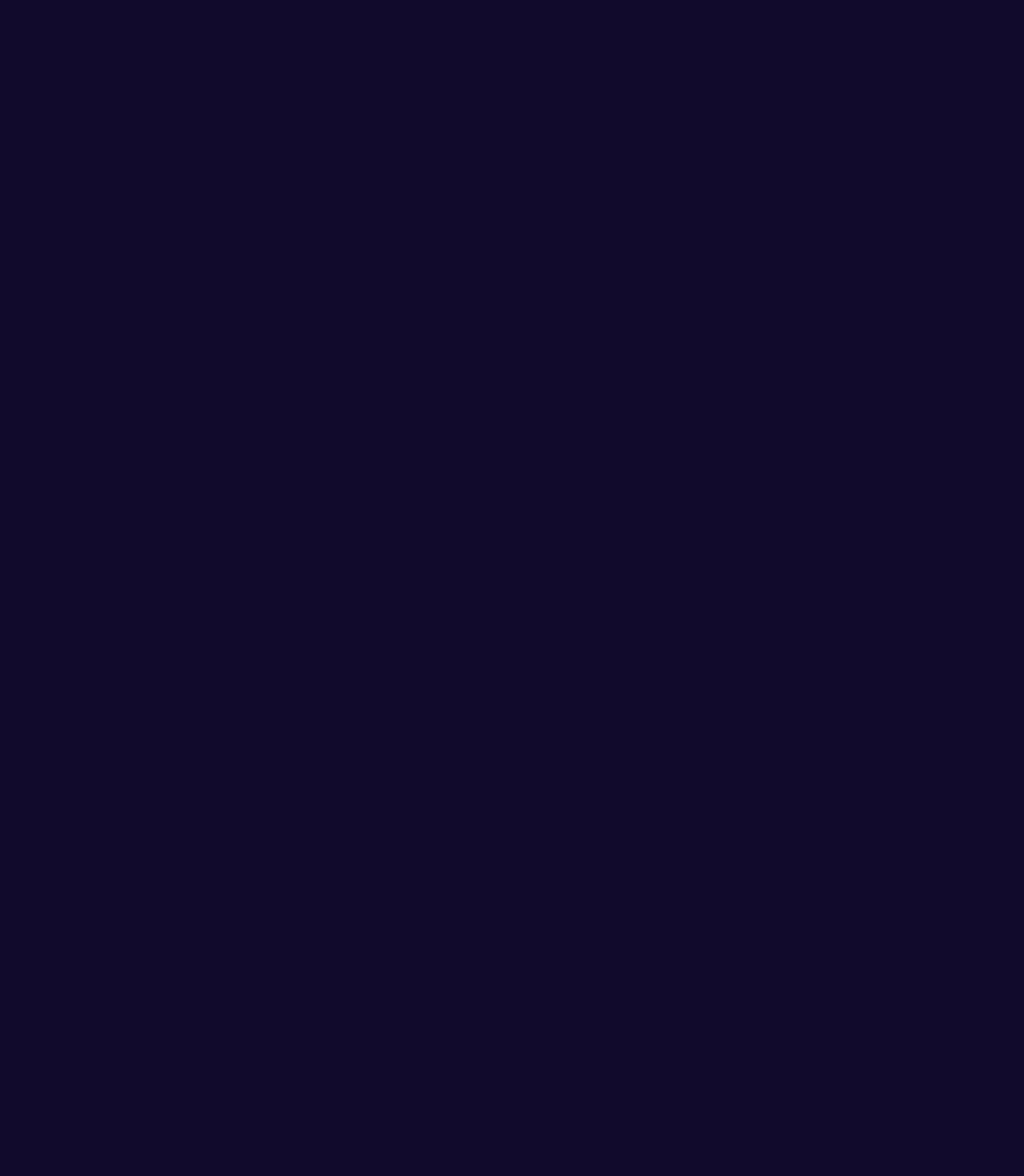
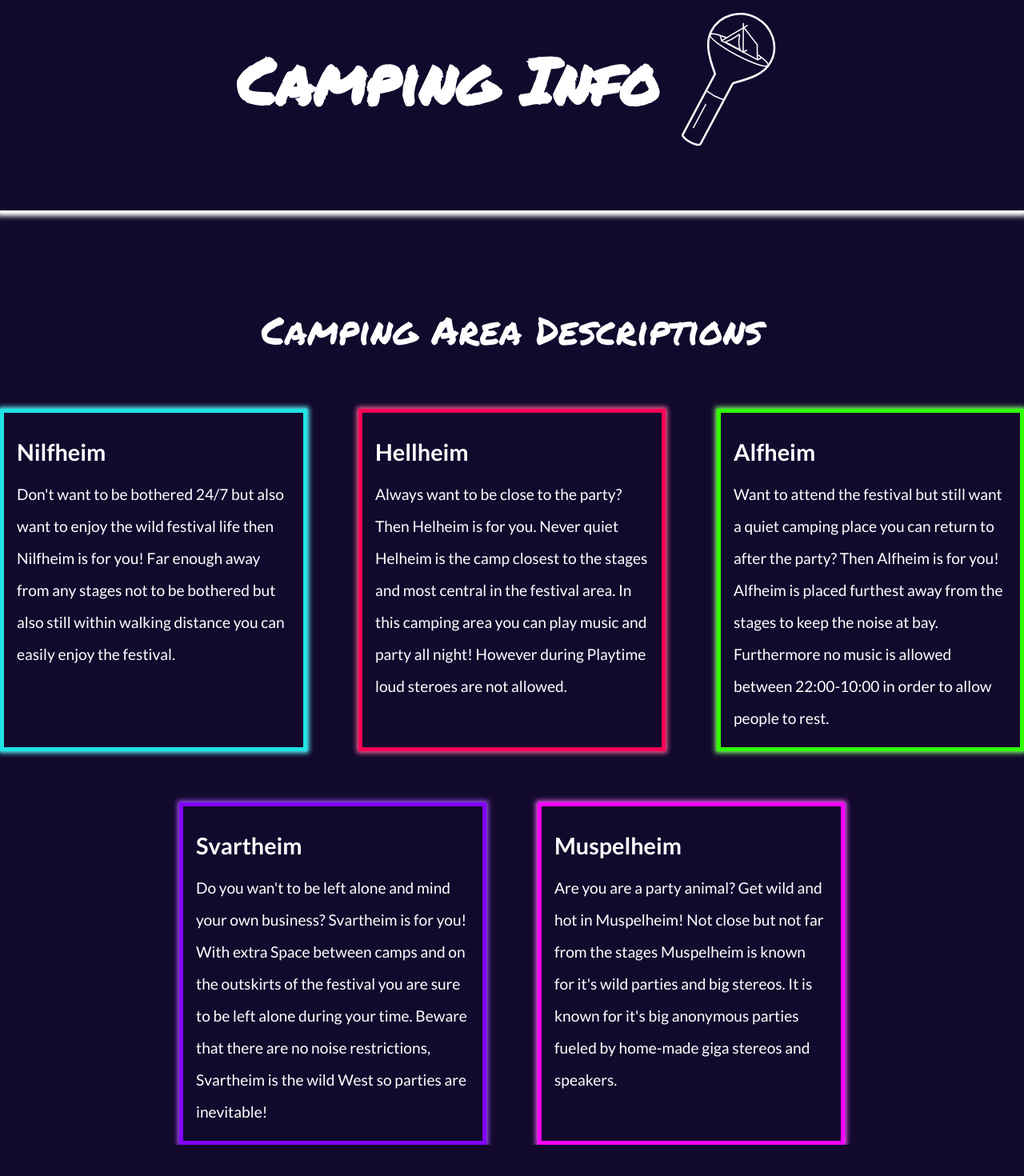
Before and after one commit to caro112f/hwaiting-booking, a React (Create React App) app: page /camping-info in a window 1280 px wide. Before the commit this address had no page. Shown: the part 186-1656 px from the top of the page at 80% size. Before the commit the page ends 800 px from the top, so only its background shows below. Built offline with nearby package versions, Linux system fonts and the light colour scheme.

Commit message:
camping descript

```diff
--- a/src/App.js
+++ b/src/App.js
@@ -5,6 +5,7 @@ import { BasketProvider } from "./contexts/basket";
 import { gsap } from "gsap";
 
 import Home from "./routes/Home";
+import CampingInfo from "./routes/CampingInfo";
 import Booking from "./routes/Booking";
 import Confirmation from "./routes/Confirmation";
 
@@ -51,6 +52,17 @@ function App() {
                 <Link
                   id="header_link"
                   className="nav-link"
+                  to="/camping-info"
+                  onClick={ToggleBurgermenu}
+                >
+                  {" "}
+                  <p className="link-p">CAMPING INFO</p>{" "}
+                </Link>
+              </li>
+              <li>
+                <Link
+                  id="header_link"
+                  className="nav-link"
                   to="/booking"
                   onClick={ToggleBurgermenu}
                 >
@@ -70,6 +82,7 @@ function App() {
       <BasketProvider>
         <Routes>
           <Route path="/" element={<Home />} />
+          <Route path="camping-info" element={<CampingInfo />} />
 
           <Route path="booking/*" element={<Booking />} />
 
--- /dev/null
+++ b/src/routes/CampingInfo.jsx
@@ -0,0 +1,67 @@
+import lightStickImg from "../images/lightstick.svg";
+
+export default function CampingInfo() {
+  return (
+    <>
+      <header id="camping-info-header">
+        <h1>Camping Info</h1>
+        <img id="camping-info-img" src={lightStickImg} alt="Vinyl"></img>
+      </header>
+      <main id="camping-info-main">
+        <section id="camping-info-section">
+          <h2>Camping Area Descriptions</h2>
+        </section>
+        <section id="camping-info-list">
+          <div id="nilfheim-spot" className="camping-info-spot">
+            <h3>Nilfheim</h3>
+            <p>
+              Don't want to be bothered 24/7 but also want to enjoy the wild
+              festival life then Nilfheim is for you! Far enough away from any
+              stages not to be bothered but also still within walking distance
+              you can easily enjoy the festival.{" "}
+            </p>
+          </div>
+          <div id="hellheim-spot" className="camping-info-spot">
+            <h3>Hellheim</h3>
+            <p>
+              Always want to be close to the party? Then Helheim is for you.
+              Never quiet Helheim is the camp closest to the stages and most
+              central in the festival area. In this camping area you can play
+              music and party all night! However during Playtime loud steroes
+              are not allowed.
+            </p>
+          </div>
+          <div id="alfheim-spot" className="camping-info-spot">
+            <h3>Alfheim</h3>
+            <p>
+              Want to attend the festival but still want a quiet camping place
+              you can return to after the party? Then Alfheim is for you!
+              Alfheim is placed furthest away from the stages to keep the noise
+              at bay. Furthermore no music is allowed between 22:00-10:00 in
+              order to allow people to rest.
+            </p>
+          </div>
+          <div id="svartheim-spot" className="camping-info-spot">
+            <h3>Svartheim</h3>
+            <p>
+              Do you wan't to be left alone and mind your own business?
+              Svartheim is for you! With extra Space between camps and on the
+              outskirts of the festival you are sure to be left alone during
+              your time. Beware that there are no noise restrictions, Svartheim
+              is the wild West so parties are inevitable!
+            </p>
+          </div>
+          <div id="muspelheim-spot" className="camping-info-spot">
+            <h3>Muspelheim</h3>
+            <p>
+              Are you are a party animal? Get wild and hot in Muspelheim! Not
+              close but not far from the stages Muspelheim is known for it's
+              wild parties and big stereos. It is known for it's big anonymous
+              parties fueled by home-made giga stereos and speakers.
+            </p>
+          </div>
+        </section>
+      </main>
+    </>
+  );
+}
--- a/src/routes/CampingSpots.jsx
+++ b/src/routes/CampingSpots.jsx
@@ -65,6 +65,7 @@ export default function Step2(props) {
           </Link>
         </div>
       </section>
+      <div>
         <article className="map">
           <div className="campingspots-wrapper">
             <div className="campingspots-container">
@@ -78,6 +79,13 @@ export default function Step2(props) {
             </div>
           </div>
         </article>
+        <p id="cs-link-text">
+          Not sure? Read more about our campingspots{" "}
+          <Link id="cs-link" to="/camping-info">
+            here
+          </Link>
+        </p>
+      </div>
     </section>
   );
 }
--- a/src/sass/abstracts/_vars.scss
+++ b/src/sass/abstracts/_vars.scss
@@ -9,6 +9,8 @@ $neonpink: #fa00ff;
 $lightneonpink: #fc61ff;
 $neongreen: #32ff00;
 $lightneongreen: #88ff6b;
+$neonred: #ff0057;
+$lightneonred: #ff6497;
 
 $displayfont: "Permanent Marker", cursive;
 $paragraphfont: "Lato", sans-serif;
--- a/src/sass/base/_resetter.scss
+++ b/src/sass/base/_resetter.scss
@@ -14,4 +14,5 @@ img {
 main {
   overflow: hidden;
   overflow-x: hidden;
+  overflow-y: hidden;
 }
--- a/src/sass/layout/_booking.scss
+++ b/src/sass/layout/_booking.scss
@@ -2,6 +2,8 @@
 @use "../abstracts/mixins";
 
 #booking {
+  overflow-y: hidden;
+
   @include mixins.bp-large {
     display: grid;
     grid-template-columns: 3fr 1fr;
--- /dev/null
+++ b/src/sass/layout/_campinginfo.scss
@@ -0,0 +1,83 @@
+@use "../abstracts/vars";
+@use "../abstracts/mixins";
+
+#camping-info-header {
+  display: flex;
+  align-items: center;
+  justify-content: center;
+  min-height: 40vh;
+  border-top: 3px solid white;
+  border-bottom: 3px solid white;
+  box-shadow: 0px 0px 6px 4px white;
+  padding-block: 4rem;
+  padding-inline: 1rem;
+  margin-top: 2rem;
+
+  h1 {
+    font-family: vars.$displayfont;
+  }
+
+  #camping-info-img {
+    max-width: 10rem;
+  }
+}
+
+#camping-info-main {
+  margin-block: 1rem 8rem;
+}
+
+#camping-info-section {
+  margin-block: 6rem 4rem;
+  margin-inline: 1rem;
+
+  h2 {
+    text-align: center;
+    margin-bottom: 4rem;
+  }
+}
+
+#camping-info-list {
+  display: flex;
+  justify-content: center;
+  gap: 4rem;
+  flex-wrap: wrap;
+  margin-inline: auto;
+}
+
+.camping-info-spot {
+  max-width: 24rem;
+  padding: 1rem;
+
+  h3 {
+    margin-block: 1rem;
+  }
+
+  p {
+    font-size: 1.2rem;
+  }
+}
+
+#nilfheim-spot {
+  border: 5px solid vars.$neonblue;
+  box-shadow: 0px 0px 6px 2px vars.$lightneonblue;
+}
+
+#hellheim-spot {
+  border: 5px solid vars.$neonred;
+  box-shadow: 0px 0px 6px 2px vars.$lightneonred;
+}
+
+#alfheim-spot {
+  border: 5px solid vars.$neongreen;
+  box-shadow: 0px 0px 6px 2px vars.$lightneongreen;
+}
+
+#svartheim-spot {
+  border: 5px solid vars.$neonpurple;
+  box-shadow: 0px 0px 6px 2px vars.$lightneonpurple;
+}
+
+#muspelheim-spot {
+  border: 5px solid vars.$neonpink;
+  box-shadow: 0px 0px 6px 2px vars.$lightneonpink;
+}
--- a/src/sass/layout/_campingspots.scss
+++ b/src/sass/layout/_campingspots.scss
@@ -48,3 +48,11 @@
     box-shadow: 0 8px 10px rgba(0, 0, 0, 0.2);
   }
 }
+
+#cs-link-text {
+  text-align: center;
+}
+
+#cs-link {
+  text-decoration: underline;
+}
--- a/src/sass/layout/_index.scss
+++ b/src/sass/layout/_index.scss
@@ -7,3 +7,4 @@
 @forward "additional";
 @forward "campingspots";
 @forward "confirmation";
+@forward "campinginfo";
```
Also changed, not shown: src/images/lightstick.svg (added). Lines whose indentation alone changed are shown as unchanged.
